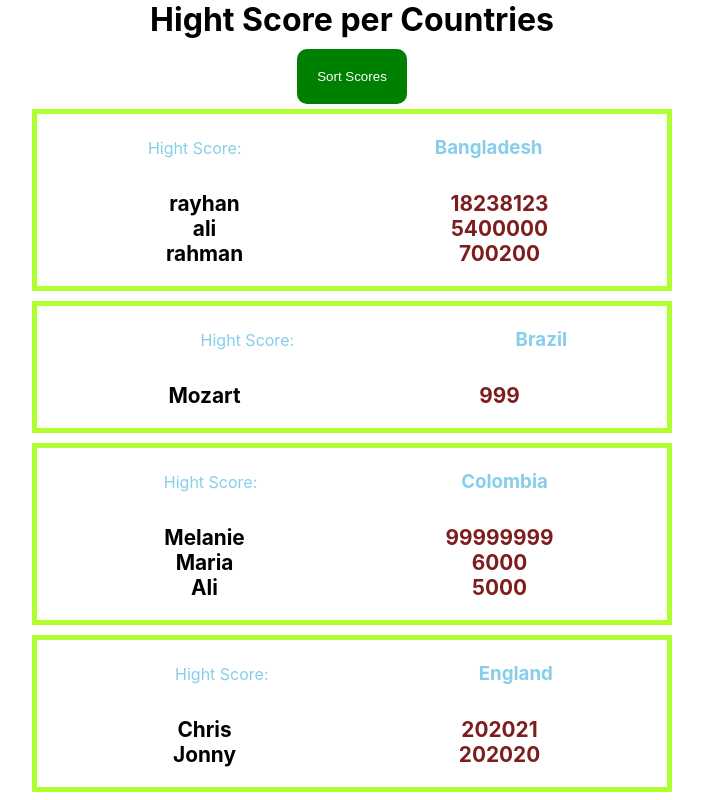
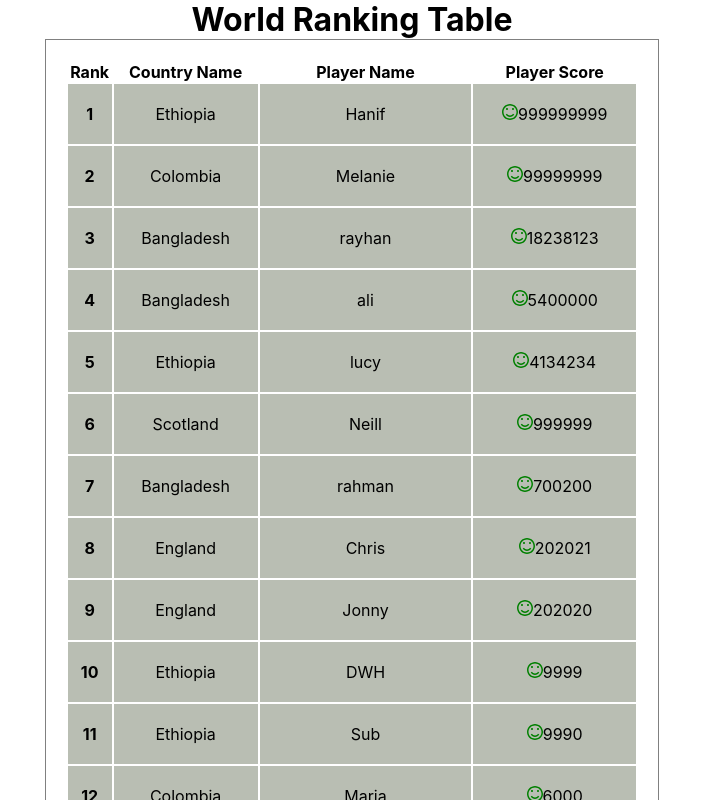
Before and after one commit to alinosratipour/high-scores-react, a React (Create React App) app: page / in a window 1280 px wide. Shown: the top 800 px of the page, without its empty margins (288-991 px from the left). Built offline with nearby package versions, Linux system fonts and the light colour scheme.

Commit message:
completed level 4 and added react icons

```diff
--- a/package.json
+++ b/package.json
@@ -8,6 +8,7 @@
     "@testing-library/user-event": "^12.8.3",
     "react": "^17.0.2",
     "react-dom": "^17.0.2",
+    "react-icons": "^4.2.0",
     "react-scripts": "4.0.3",
     "web-vitals": "^1.1.1"
   },
--- a/src/App.css
+++ b/src/App.css
@@ -57,3 +57,28 @@ color: rgb(126, 29, 29);
 
   background-color: rgb(103, 145, 37);
 }
+
+
+.worldTableWrapper{
+
+  margin: auto;
+  width: 80%;
+}
+.worldTable{
+  margin: 0 auto;
+  width: 60%;
+  border: 1px solid gray;
+  padding: 20px;
+}
+.te{
+border: 1px solid black;
+background-color: rgb(185, 190, 179);
+
+}
+td{
+ padding: 20px;
+}
+
+.red{
+  background-color: crimson;
+}
--- a/src/App.js
+++ b/src/App.js
@@ -1,11 +1,14 @@
 
 import './App.css';
 import HighScoreTable from "./HighScoreTable";
+
 function App() {
 
   return (
     <div className="App">
+
     <HighScoreTable/>
+
     </div>
   );
 }
--- a/src/HighScoreTable.js
+++ b/src/HighScoreTable.js
@@ -1,12 +1,15 @@
 import React from "react";
 import Score from "./Score";
 import PlayerScore from "./PlayerScore";
-
+import WorldWideTable from "./WorldWideTable"
 const HighScoreTable = () =>{
     return(
    <div  >
+
+   <WorldWideTable AllScores = {Score}/>
    <h1>Hight Score per Countries</h1>
        <PlayerScore Score={Score}/>
+
    </div>
 
 
--- a/src/PlayerScore.js
+++ b/src/PlayerScore.js
@@ -67,7 +67,6 @@ const PlayerScore = (props) =>{
                    }
                    </div>
 
-
             </div>
          );
      })}
--- /dev/null
+++ b/src/WorldWideTable.js
@@ -0,0 +1,51 @@
+import React from "react";
+import { ImSad,ImSmile } from "react-icons/im";
+const WorldWideTable = ({AllScores}) => {
+    let newArray = [];
+
+
+
+    AllScores.map(({ name, scores }) => {
+        return (
+            scores.map(({ n, s }) => {
+             const result = {Country:name,playerScore:s,playerName:n}
+                newArray.splice(newArray.length,0,result);
+                return newArray;
+            })
+        );
+    });
+    let sortNewArray = newArray.sort((a, b) => {
+        return b.playerScore - a.playerScore;
+    });
+    return (
+        <div className="worldTableWrapper">
+            <h1>World Ranking Table</h1>
+            <table className="worldTable">
+                <thead>
+                    <tr>
+                        <th scope="col">Rank</th>
+                        <th scope="col">Country Name</th>
+                        <th scope="col">Player Name</th>
+                        <th scope="col">Player Score</th>
+                    </tr>
+                </thead>
+                <tbody>
+                    {sortNewArray.map(({ Country, playerScore, playerName }, index) => {
+                        return (
+                            <tr className="te" key={index}>
+                                <th scope="row">{index + 1}</th>
+                                <td>{Country}</td>
+                                <td>{playerName}</td>
+                                 <td>{playerScore <= 5000 ?  <ImSad style={{ color:"red" }} /> : <ImSmile style={{ color:"green" }}/> }
+                              {playerScore}</td>
+                            </tr>
+                        );
+                    })};
+                </tbody>
+            </table>
+
+        </div>
+    );
+};
+
+export default WorldWideTable
```
Also changed, not shown: 1 other file (tests, documents, lock files or other folders).
